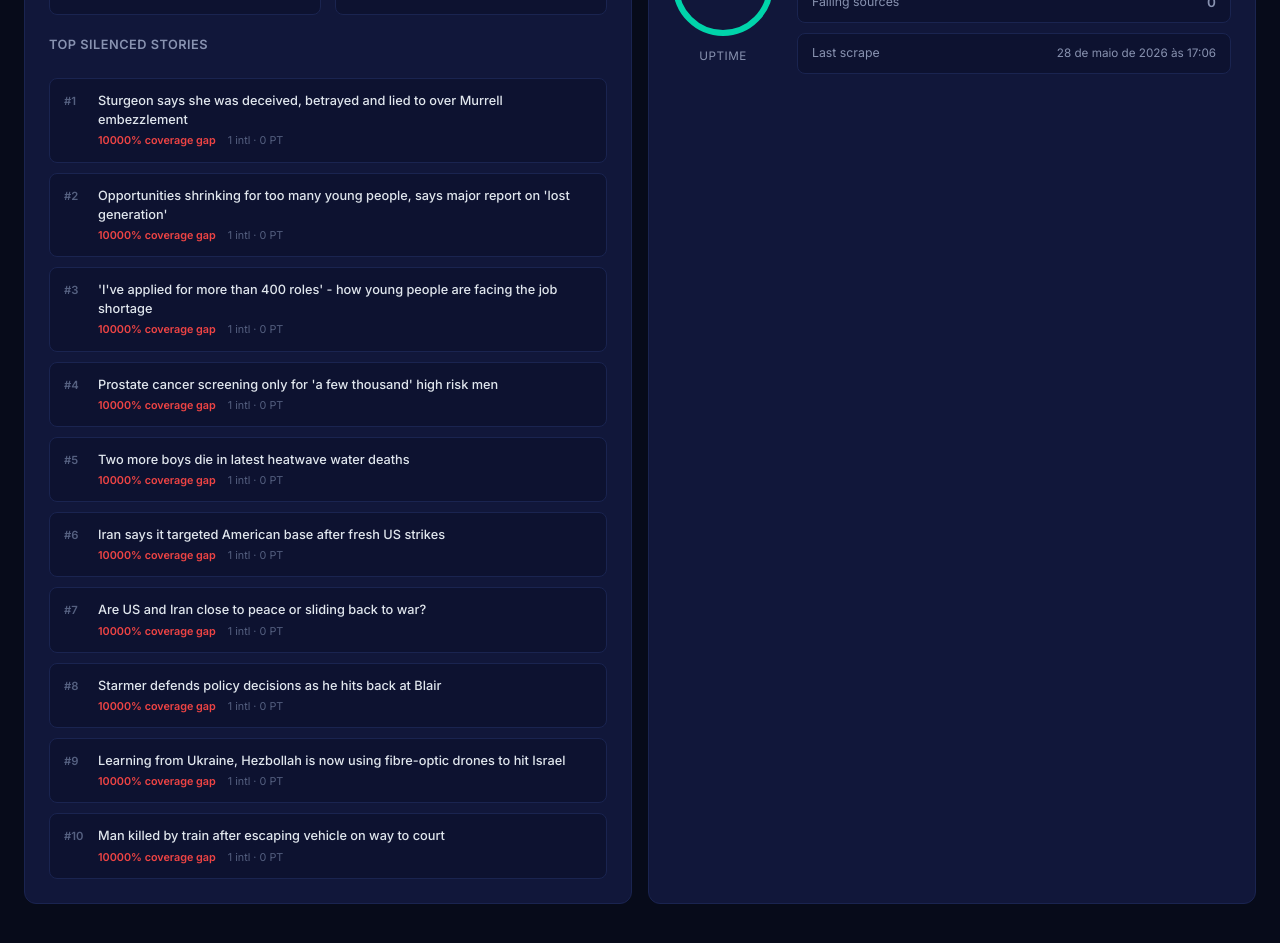
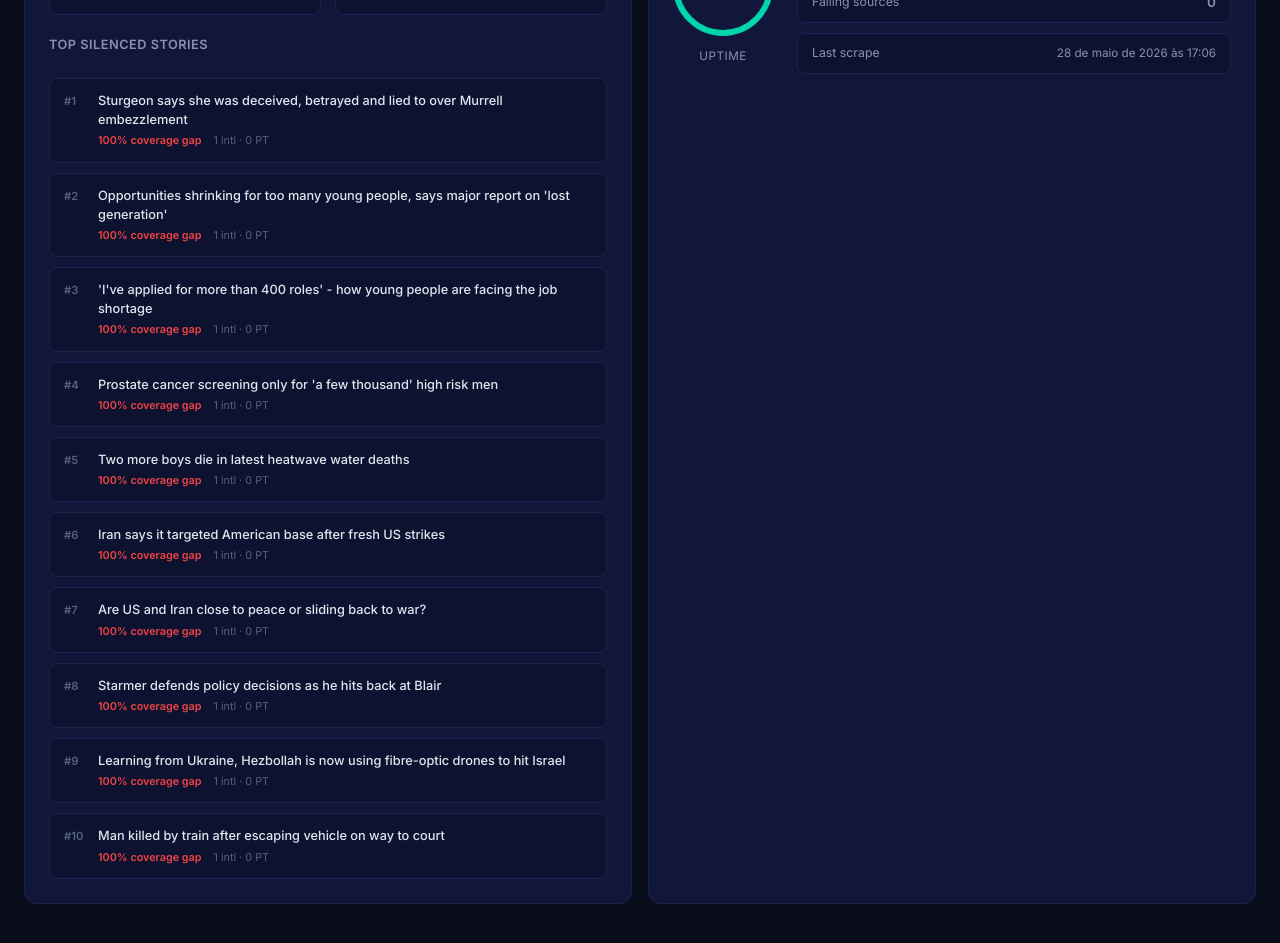
Before and after one commit to nelohenriq/vespeiro, a React (Vite) app in the folder frontend/: page / in a window 1280 px wide. Shown: the part 2580-3523 px from the top of the page. Built offline with nearby package versions, Linux system fonts and the light colour scheme.

Commit message:
fix: silence gap_pct display — was double-multiplying, showing 10000% instead of 100%

```diff
--- a/frontend/src/components/SilenceCard.tsx
+++ b/frontend/src/components/SilenceCard.tsx
@@ -36,8 +36,8 @@ export default function SilenceCard({ stats }: SilenceCardProps) {
               <div className="silenced-content">
                 <span className="silenced-title">{story.title}</span>
                 <div className="silenced-meta">
-                  <span className="silenced-gap" style={{ color: story.gap_pct > 0.5 ? "#ef4444" : "#f59e0b" }}>
-                    {(story.gap_pct * 100).toFixed(0)}% coverage gap
+                  <span className="silenced-gap" style={{ color: story.gap_pct > 50 ? "#ef4444" : "#f59e0b" }}>
+                    {story.gap_pct.toFixed(0)}% coverage gap
                   </span>
                   <span className="silenced-sources">
                     {story.international_sources} intl · {story.pt_coverage} PT
```
